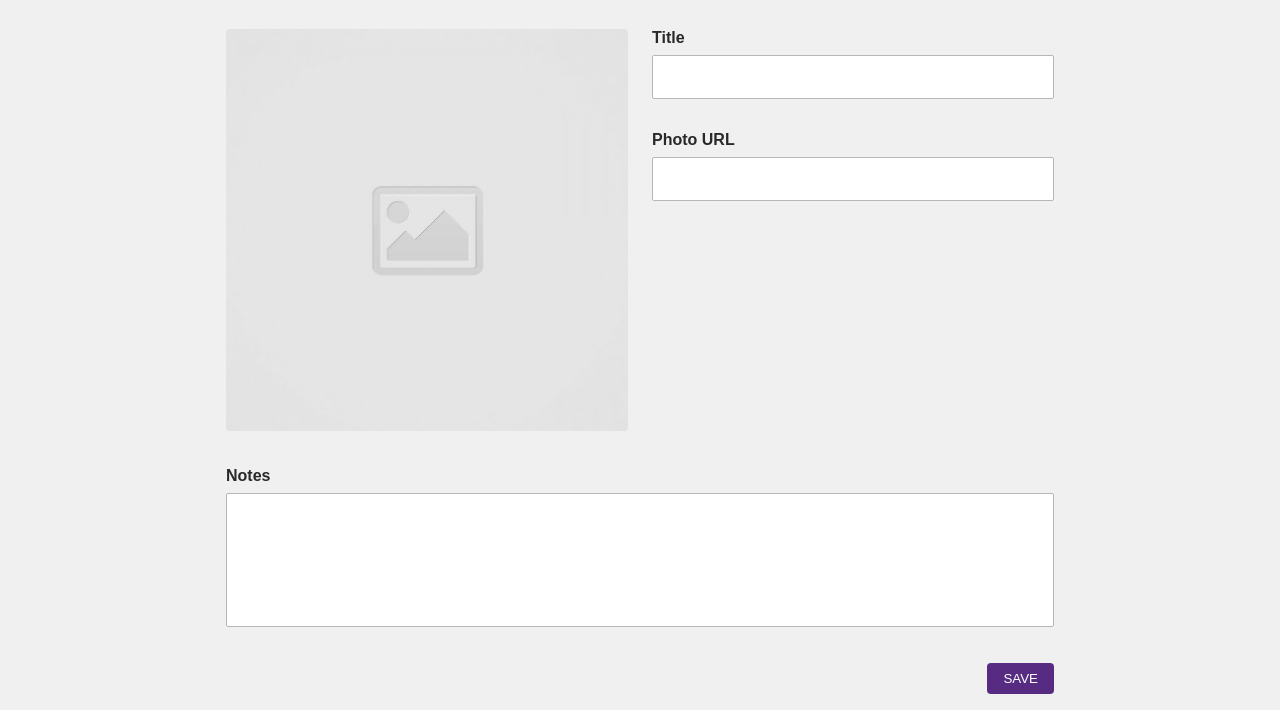
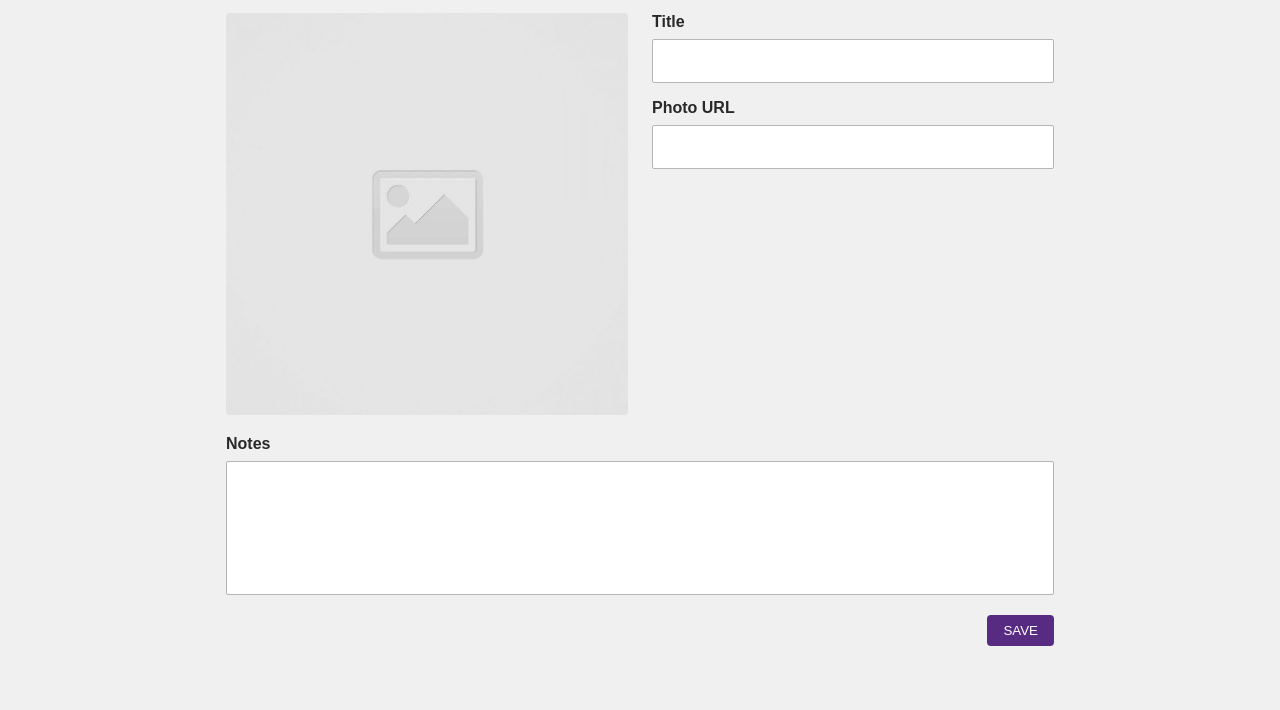
Before and after one commit to kyle-kettler/code-journal, a website: page index.html in a window 1280 px wide. Shown: the part 111-821 px from the top of the page. After the commit the page ends 800 px from the top, so only its background shows below. Drawn offline with Linux system fonts and the light colour scheme; a web font is replaced by a local one.

Commit message:
adjusted row-gap of global row

```diff
--- a/css/layout.css
+++ b/css/layout.css
@@ -38,7 +38,7 @@
   }
 
   .row {
-    row-gap: 2rem;
+    row-gap: 1rem;
   }
 
   .col-full,
```
